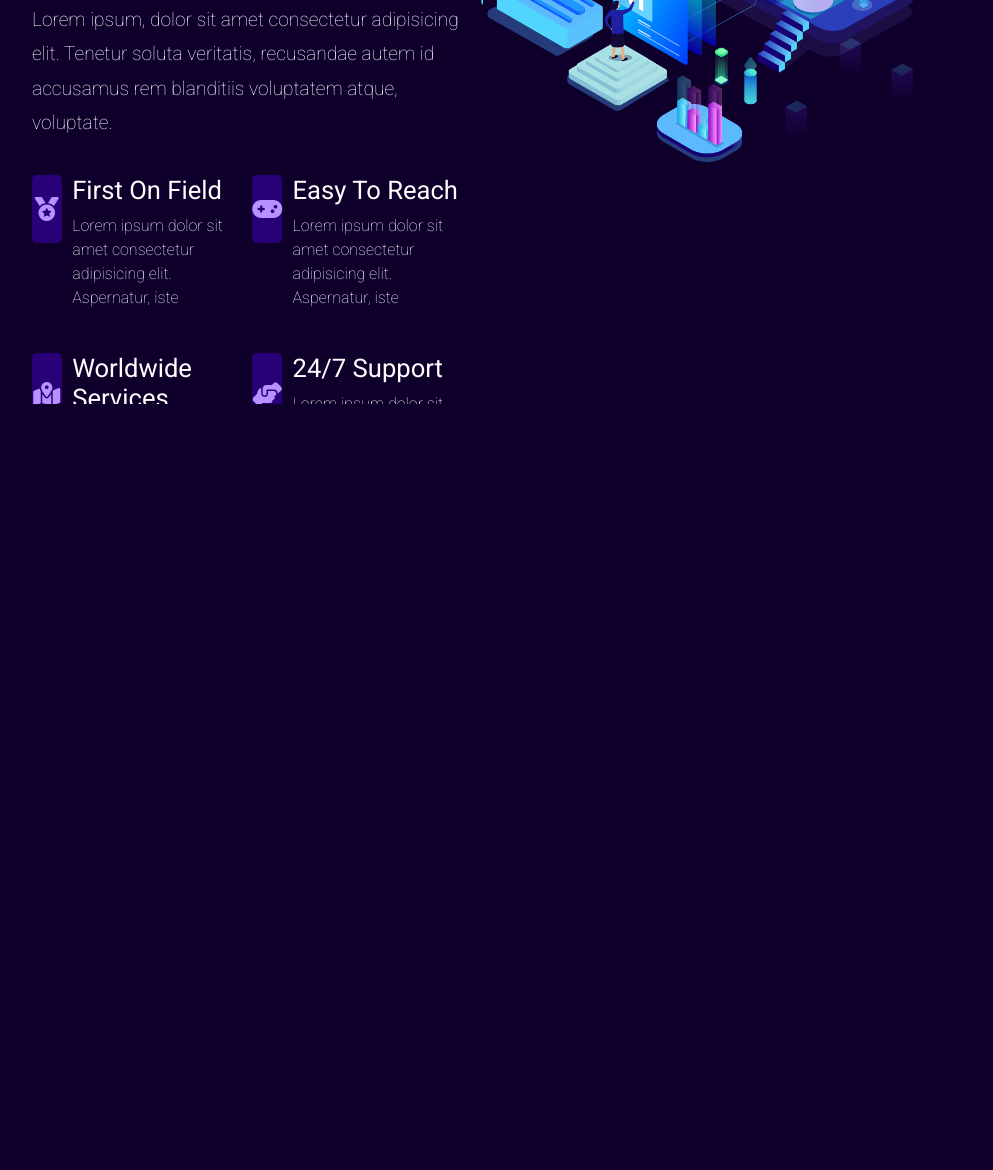
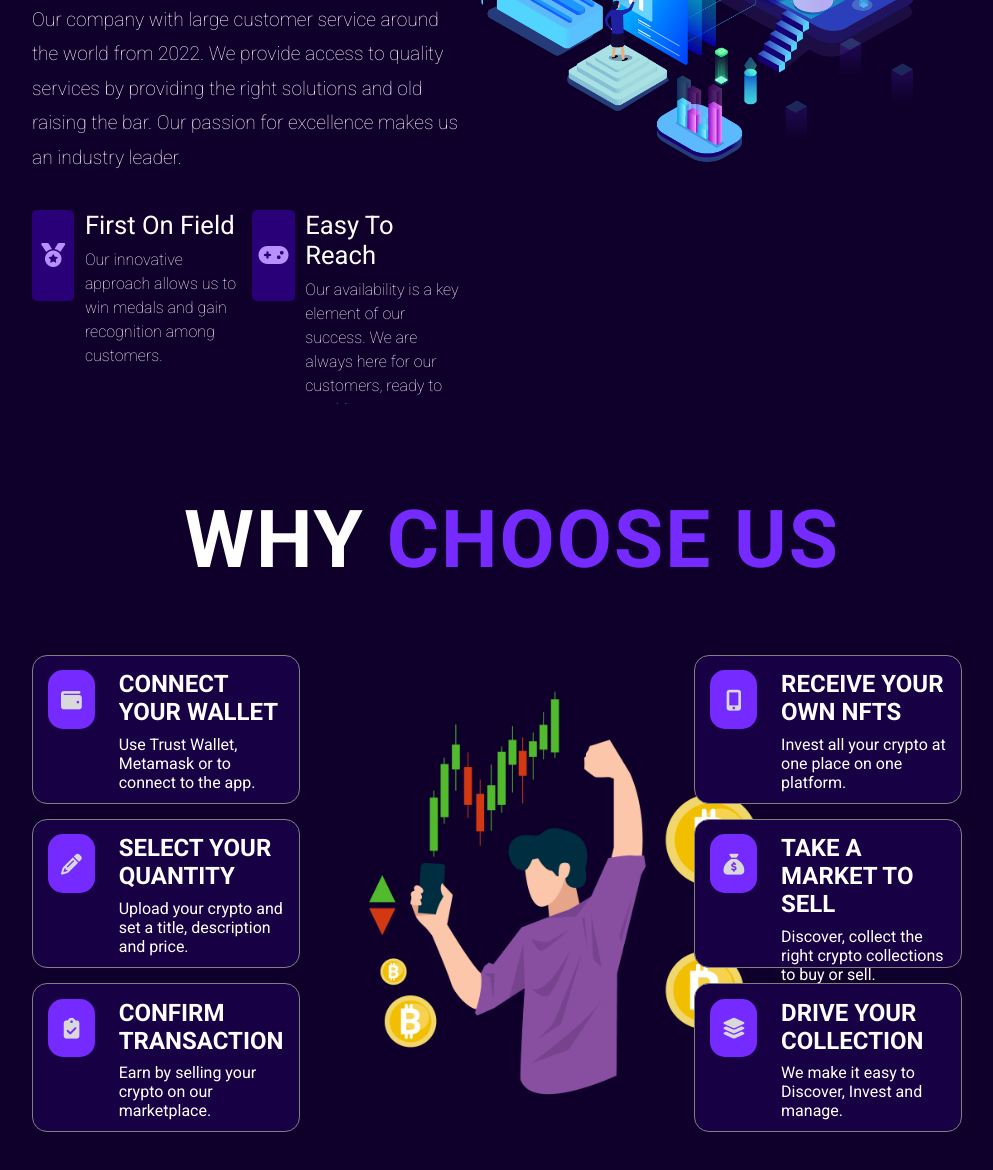
Before and after one commit to Cepako/Cryptocurrency-Website, a website built with webpack: page src/templates/template.html in a window 1280 px wide. Shown: the part 1474-2644 px from the top of the page, without its empty margins (128-1121 px from the left). Before the commit the page ends 1878 px from the top, so only its background shows below. Built offline with nearby package versions, Linux system fonts and the light colour scheme; no server answers; files whose address does not match are found by name.

Commit message:
add choose-us section structure, styles and change market, about-us styles

```diff
--- a/src/sass/_about-us.scss
+++ b/src/sass/_about-us.scss
@@ -36,8 +36,9 @@
         margin-bottom: 10%;
         .icon {
           position: relative;
-          width: 40%;
-          height: 50%;
+          min-width: 20%;
+          max-width: 20%;
+          max-height: 35%;
           margin-right: 5%;
           background-color: lighten($main-color, 15%);
           border-radius: 5px;
--- /dev/null
+++ b/src/sass/_choose-us.scss
@@ -0,0 +1,67 @@
+.choose-us {
+  width: 75%;
+  margin: 0 auto;
+  height: 100vh;
+  padding-top: 7%;
+  .title {
+    text-align: center;
+    font-size: 5em;
+    letter-spacing: 2px;
+    text-transform: uppercase;
+    span {
+      color: lighten($main-color, 50%);
+    }
+  }
+  .why-choose-us {
+    margin-top: 7%;
+    display: flex;
+    max-height: 70%;
+    justify-content: space-between;
+    &__section {
+      width: 33%;
+      .element {
+        display: flex;
+        padding: 5%;
+        width: 90%;
+        height: 30%;
+        margin-bottom: 5%;
+        background-color: lighten($main-color, 5%);
+        border: 1px solid gray;
+        border-radius: 15px;
+        .icon {
+          position: relative;
+          min-width: 20%;
+          max-width: 20%;
+          max-height: 50%;
+          margin-right: 10%;
+          background-color: lighten($main-color, 50%);
+          border-radius: 15px;
+          transition: 0.3s linear;
+          i {
+            position: absolute;
+            top: 50%;
+            left: 50%;
+            transform: translate(-50%, -50%);
+            font-size: 1.3em;
+            color: darken(white, 15%);
+            transition: 0.2s linear;
+          }
+        }
+        .description {
+          h2 {
+            text-transform: uppercase;
+            margin-bottom: 5%;
+          }
+        }
+      }
+    }
+    &__img {
+      text-align: center;
+      width: 33%;
+      margin-right: 5%;
+      img {
+        height: 100%;
+      }
+    }
+  }
+}
--- a/src/sass/_market.scss
+++ b/src/sass/_market.scss
@@ -25,8 +25,8 @@
       }
       th {
         height: 70px;
-        color: $main-color;
-        background-color: $second-color;
+        color: white;
+        background-color: lighten($main-color, 30%);
       }
       td {
         height: 80px;
@@ -92,12 +92,12 @@
 
       &:hover {
         color: white;
-        background-color: darken(#541899, 10%);
+        background-color: lighten($main-color, 30%);
       }
     }
     .chosen {
       color: white;
-      background-color: darken(#541899, 10%);
+      background-color: lighten($main-color, 30%);
       -webkit-box-shadow: 0px 0px 8px white;
       -moz-box-shadow: 0px 0px 8px white;
       box-shadow: 0px 0px 8px white;
--- a/src/sass/index.scss
+++ b/src/sass/index.scss
@@ -7,3 +7,4 @@
 @import 'welcome';
 @import 'market';
 @import 'about-us';
+@import 'choose-us';
--- a/src/templates/template.html
+++ b/src/templates/template.html
@@ -87,9 +87,7 @@
           Trusted By Worldwide Clients Since <span>2022.</span>
         </h1>
         <p class="info__text">
-          Lorem ipsum, dolor sit amet consectetur adipisicing elit. Tenetur
-          soluta veritatis, recusandae autem id accusamus rem blanditiis
-          voluptatem atque, voluptate.
+          Our company with large customer service around the world from 2022. We provide access to quality services by providing the right solutions and old raising the bar. Our passion for excellence makes us an industry leader.
         </p>
         <div class="info__container">
           <div class="info__container__element">
@@ -97,8 +95,7 @@
             <div class="description">
               <h2>First On Field</h2>
               <p>
-                Lorem ipsum dolor sit amet consectetur adipisicing elit.
-                Aspernatur, iste
+                   Our innovative approach allows us to win medals and gain recognition among customers.
               </p>
             </div>
           </div>
@@ -107,8 +104,7 @@
             <div class="description">
               <h2>Easy To Reach</h2>
               <p>
-                Lorem ipsum dolor sit amet consectetur adipisicing elit.
-                Aspernatur, iste
+                Our availability is a key element of our success. We are always here for our customers, ready to provide easy-to-use solutions and respond quickly to their needs.
               </p>
             </div>
           </div>
@@ -119,8 +115,7 @@
             <div class="description">
               <h2>Worldwide Services</h2>
               <p>
-                Lorem ipsum dolor sit amet consectetur adipisicing elit.
-                Aspernatur, iste
+                Our company offers services worldwide, so our customers can enjoy our products and solutions, regardless of their location.
               </p>
             </div>
           </div>
@@ -129,8 +124,7 @@
             <div class="description">
               <h2>24/7 Support</h2>
               <p>
-                Lorem ipsum dolor sit amet consectetur adipisicing elit.
-                Aspernatur, iste
+                Our dedicated support operates 24/7 to give our customers the peace of mind that they can always count on help when they need it.
               </p>
             </div>
           </div>
@@ -138,6 +132,72 @@
       </div>
       <div class="image"><img src="./images/about-us.png" alt="market" /></div>
     </div>
-    <div id="choose-us" class="choose-us"></div>
+    <div id="choose-us" class="choose-us">
+      <h1 class="title">why <span>choose us</span></h1>
+      <section class="why-choose-us">
+        <div class="why-choose-us__section">
+          <div class="element">
+            <div class="icon"><i class="fa-solid fa-wallet"></i></div>
+            <div class="description">
+              <h2>connect your wallet</h2>
+              <p>
+                   Use Trust Wallet, Metamask or to connect to the app.
+              </p>
+            </div>
+          </div>
+          <div class="element">
+            <div class="icon"><i class="fa-solid fa-pencil"></i></div>
+            <div class="description">
+              <h2>select your quantity</h2>
+              <p>
+                   Upload your crypto and set a title, description and price.
+              </p>
+            </div>
+          </div>
+          <div class="element">
+            <div class="icon"><i class="fa-solid fa-clipboard-check"></i></div>
+            <div class="description">
+              <h2>confirm transaction</h2>
+              <p>
+                   Earn by selling your crypto on our marketplace.
+              </p>
+            </div>
+          </div>
+        </div>
+        <div class="why-choose-us__img">
+          <img src="./images/choose-us.png" alt="happy user">
+        </div>
+        <div class="why-choose-us__section">
+          <div class="element">
+            <div class="icon"><i class="fa-solid fa-mobile-screen-button"></i></div>
+            <div class="description">
+              <h2>receive your own nfts</h2>
+              <p>
+                  Invest all your crypto at one place on one platform.
+              </p>
+            </div>
+          </div>
+          <div class="element">
+            <div class="icon"><i class="fa-solid fa-sack-dollar"></i></div>
+            <div class="description">
+              <h2>take a market to sell</h2>
+              <p>
+                  Discover, collect the right crypto collections to buy or sell.
+              </p>
+            </div>
+          </div>
+          <div class="element">
+            <div class="icon"><i class="fa-solid fa-layer-group"></i></div>
+            <div class="description">
+              <h2>drive your collection</h2>
+              <p>
+                  We make it easy to Discover, Invest and manage.
+              </p>
+            </div>
+          </div>
+        </div>
+      </section>
+    </div>
+    <footer class="footer"></footer>
   </body>
 </html>
```
Also changed, not shown: src/assets/images/choose-us.png (added).
